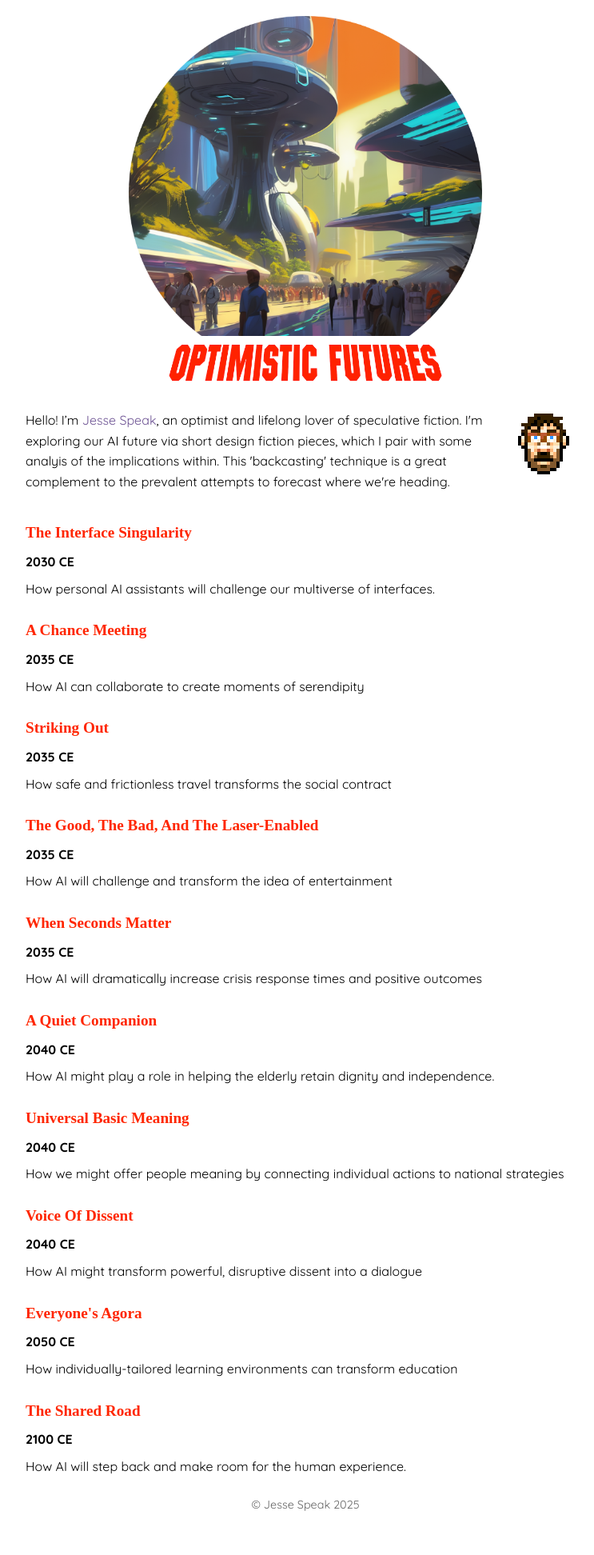
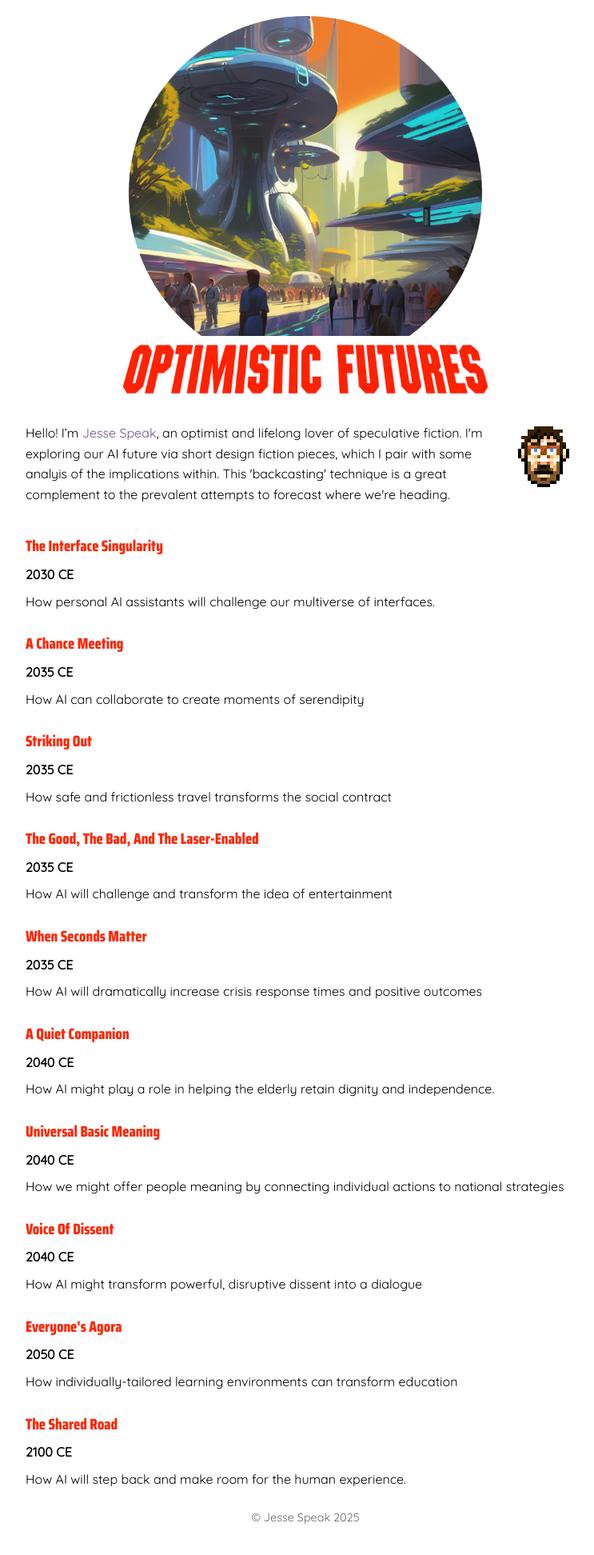
Before and after one commit to jessespeak/jessespeak.github.io, a Jekyll site: the page built from index.html, in a window 1280 px wide. Shown: the whole page at 80% size, without its empty margins (258-1001 px from the left). Built offline with Jekyll 4.4.1, drawn with Linux system fonts in a browser that asks for light colours; some web fonts are replaced.

Commit message:
Update default.html

```diff
--- a/_layouts/default.html
+++ b/_layouts/default.html
@@ -7,7 +7,7 @@
 
 <link rel="preconnect" href="https://fonts.googleapis.com">
 <link rel="preconnect" href="https://fonts.gstatic.com" crossorigin>
-<link href="https://fonts.googleapis.com/css2?family=Bowlby+One+SC&family=Quicksand:wght@300..700&display=swap" rel="stylesheet">
+<link href="https://fonts.googleapis.com/css2?family=Quicksand&family=Saira+Condensed:wght@800&display=swap" rel="stylesheet">
 <link rel="stylesheet" href="/assets/css/styles.css">
 
 </head>
```
